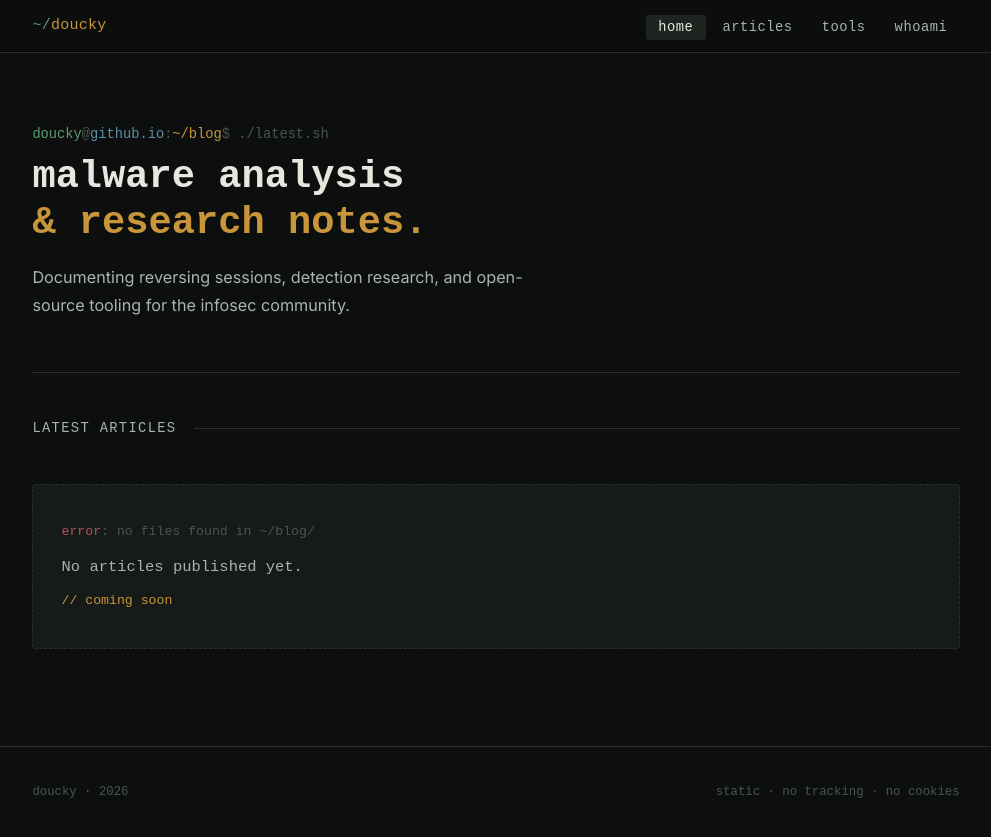
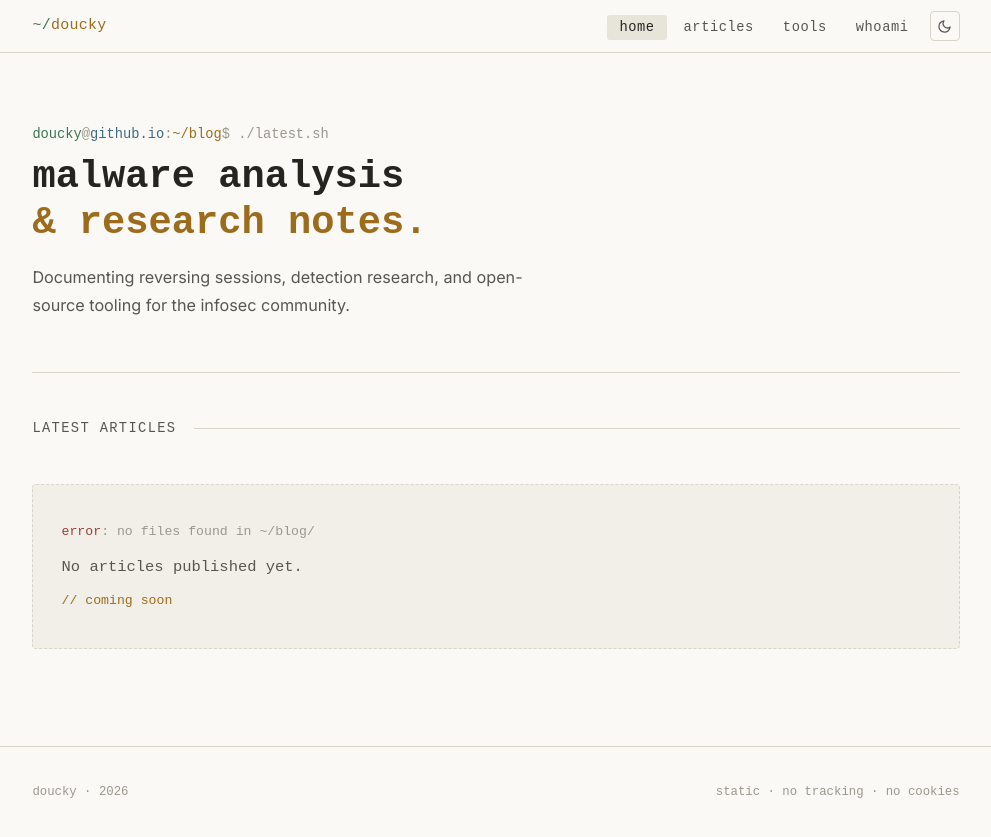
Before and after one commit to doucky/doucky.github.io, a Jekyll site: the page built from index.html, in a window 1280 px wide. Shown: the top 837 px of the page, without its empty margins (144-1135 px from the left). Built offline with Jekyll 4.4.1, drawn with Linux system fonts in a browser that asks for light colours; some web fonts are replaced.

Commit message:
added light theme

```diff
--- a/_includes/head.html
+++ b/_includes/head.html
@@ -3,9 +3,9 @@
 <meta name="description" content="{% if page.excerpt %}{{ page.excerpt | strip_html | strip_newlines | truncate: 160 }}{% else %}{{ site.description }}{% endif %}" />
 <title>{% if page.title and page.title != "home" %}{{ page.title }} — {% endif %}doucky · malware analysis &amp; research</title>
 
-<link rel="stylesheet" href="/css/style.css" />
-<link rel="stylesheet" href="/css/article.css" />
-<link rel="stylesheet" href="/css/syntax.css" />
+<link rel="stylesheet" href="/css/style.css?v={{ site.time | date: '%s' }}" />
+<link rel="stylesheet" href="/css/article.css?v={{ site.time | date: '%s' }}" />
+<link rel="stylesheet" href="/css/syntax.css?v={{ site.time | date: '%s' }}" />
 <link rel="icon" href="/img/favicon.svg" type="image/svg+xml" />
 
 {% seo %}
--- a/_includes/nav.html
+++ b/_includes/nav.html
@@ -3,11 +3,25 @@
     <a class="nav-logo" href="/">
       <span class="prompt">~/</span>doucky
     </a>
+    <div class="nav-right">
       <ul class="nav-links">
         <li><a href="/"         {% if page.url == '/' %}class="active"{% endif %}>home</a></li>
         <li><a href="/articles/" {% if page.url contains '/articles' %}class="active"{% endif %}>articles</a></li>
         <li><a href="/tools/"    {% if page.url contains '/tools' %}class="active"{% endif %}>tools</a></li>
         <li><a href="/whoami/"   {% if page.url contains '/whoami' %}class="active"{% endif %}>whoami</a></li>
       </ul>
+      <button type="button" class="theme-switch" id="theme-switch"
+              aria-label="Basculer le thème clair / sombre" title="Basculer le thème">
+        <svg class="icon-sun" width="15" height="15" viewBox="0 0 24 24" fill="none" stroke="currentColor"
+             stroke-width="2" stroke-linecap="round" stroke-linejoin="round" aria-hidden="true">
+          <circle cx="12" cy="12" r="4"></circle>
+          <path d="M12 2v2M12 20v2M4.93 4.93l1.41 1.41M17.66 17.66l1.41 1.41M2 12h2M20 12h2M6.34 17.66l-1.41 1.41M19.07 4.93l-1.41 1.41"></path>
+        </svg>
+        <svg class="icon-moon" width="15" height="15" viewBox="0 0 24 24" fill="none" stroke="currentColor"
+             stroke-width="2" stroke-linecap="round" stroke-linejoin="round" aria-hidden="true">
+          <path d="M21 12.79A9 9 0 1 1 11.21 3 7 7 0 0 0 21 12.79z"></path>
+        </svg>
+      </button>
+    </div>
   </div>
 </nav>
--- a/_layouts/default.html
+++ b/_layouts/default.html
@@ -1,6 +1,18 @@
 <!DOCTYPE html>
 <html lang="en">
 <head>
+  <script>
+    // Applique le thème avant le rendu pour éviter tout flash
+    (function () {
+      try {
+        var t = localStorage.getItem('theme');
+        if (!t) {
+          t = window.matchMedia('(prefers-color-scheme: light)').matches ? 'light' : 'dark';
+        }
+        if (t === 'light') document.documentElement.setAttribute('data-theme', 'light');
+      } catch (e) {}
+    })();
+  </script>
   {% include head.html %}
   <style>
     @keyframes blink { 0%,100%{opacity:1} 50%{opacity:0} }
@@ -14,6 +26,7 @@
   {{ content }}
 
   {% include footer.html %}
+  <script src="/js/theme-toggle.js?v={{ site.time | date: '%s' }}" defer></script>
   {% if page.page_js %}<script src="/js/{{ page.page_js }}.js" defer></script>{% endif %}
 
 </body>
--- a/_layouts/post.html
+++ b/_layouts/post.html
@@ -27,13 +27,9 @@ layout: default
     {% endif %}
   </header>
 
-  <hr class="article-divider" />
-
   <div class="article-content">
     {{ content }}
   </div>
-
-  <hr class="article-divider" />
 
   <nav class="post-nav">
     {% if page.next %}
--- a/css/style.css
+++ b/css/style.css
@@ -51,11 +51,40 @@
   --pink:      #b06a93;
   --orange:    #c4774a;
 
+  --nav-bg:    rgba(13, 15, 14, 0.92);
+
   --font-mono: 'JetBrains Mono', 'Fira Code', monospace;
   --font-body: 'Inter', system-ui, sans-serif;
 
   --max-w: 980px;
   --gap:   2.5rem;
+}
+
+/* ─── Light theme overrides ─────────────────────────────── */
+:root[data-theme="light"] {
+  --bg:        #faf9f5;
+  --surface:   #f1efe8;
+  --surface2:  #e7e4da;
+  --border:    #d8d4c7;
+  --text:      #26241f;
+  --text-dim:  #585650;
+  --text-faint:#9a988e;
+  --amber:     #9c6c1c;
+  --green:     #3a7650;
+  --red:       #9a3f3f;
+  --blue:      #3c6c86;
+  --purple:    #66509a;
+  --teal:      #2c7c72;
+  --pink:      #9a4870;
+  --orange:    #a4562a;
+
+  --nav-bg:    rgba(250, 249, 245, 0.92);
+}
+
+/* Smooth transition when switching themes */
+body, nav, .highlight, pre, code, a, .tag,
+[class*="card"], [class*="surface"] {
+  transition: background-color 0.25s ease, border-color 0.25s ease, color 0.25s ease;
 }
 
 /* ─── Reset ─────────────────────────────────────────────── */
@@ -101,7 +130,7 @@ nav {
   position: sticky;
   top: 0;
   z-index: 100;
-  background: rgba(13, 15, 14, 0.92);
+  background: var(--nav-bg);
   backdrop-filter: blur(8px);
 }
 
@@ -126,11 +155,47 @@ nav {
 .nav-logo .prompt { color: var(--green); }
 .nav-logo .at     { color: var(--text-dim); }
 
+.nav-right {
+  display: flex;
+  align-items: center;
+  gap: 0.5rem;
+}
+
 .nav-links {
   display: flex;
   gap: 0.25rem;
   list-style: none;
 }
+
+/* ─── Theme toggle ───────────────────────────────────────── */
+.theme-switch {
+  display: flex;
+  align-items: center;
+  justify-content: center;
+  width: 30px;
+  height: 30px;
+  padding: 0;
+  background: transparent;
+  border: 1px solid var(--border);
+  border-radius: 4px;
+  color: var(--text-dim);
+  cursor: pointer;
+  transition: color 0.15s, background 0.15s, border-color 0.15s;
+}
+
+.theme-switch:hover {
+  color: var(--amber);
+  background: var(--surface2);
+  border-color: var(--amber);
+}
+
+.theme-switch svg { width: 15px; height: 15px; }
+
+/* Show sun in dark mode (to switch to light), moon in light mode */
+.theme-switch .icon-sun  { display: block; }
+.theme-switch .icon-moon { display: none; }
+:root[data-theme="light"] .theme-switch .icon-sun  { display: none; }
+:root[data-theme="light"] .theme-switch .icon-moon { display: block; }
 
 .nav-links a {
   font-family: var(--font-mono);
--- a/css/syntax.css
+++ b/css/syntax.css
@@ -1,12 +1,12 @@
 /* ─── Rouge Syntax Highlighting ──────────────────────────────
    Palette matched to the site theme:
-   amber  #c8953a  → keywords, tags
-   green  #5a9e6f  → strings, values
-   blue   #5b8fa8  → functions, names, attributes
-   red    #b05555  → numbers, constants, deleted
-   dim    #8a9490  → operators, punctuation
-   faint  #4a5550  → comments
-   text   #e8e6df  → plain tokens
+   amber  var(--amber)  → keywords, tags
+   green  var(--green)  → strings, values
+   blue   var(--blue)  → functions, names, attributes
+   red    var(--red)  → numbers, constants, deleted
+   dim    var(--text-dim)  → operators, punctuation
+   faint  var(--text-faint)  → comments
+   text   var(--text)  → plain tokens
 ──────────────────────────────────────────────────────────── */
 
 .highlight {
@@ -44,7 +44,7 @@
 .highlight .c1,
 .highlight .cm,
 .highlight .cs,
-.highlight .cp  { color: #4a5550; font-style: italic; }
+.highlight .cp  { color: var(--text-faint); font-style: italic; }
 
 /* Keywords: def, class, if, return, import… */
 .highlight .k,
@@ -53,23 +53,23 @@
 .highlight .kp,
 .highlight .kr,
 .highlight .kt,
-.highlight .kc  { color: #c8953a; }
+.highlight .kc  { color: var(--amber); }
 
 /* Built-ins and special names */
-.highlight .nb  { color: #c8953a; opacity: 0.85; }
+.highlight .nb  { color: var(--amber); opacity: 0.85; }
 
 /* Function / method names */
 .highlight .nf,
-.highlight .nx  { color: #5b8fa8; }
+.highlight .nx  { color: var(--blue); }
 
 /* Class names */
-.highlight .nc  { color: #5b8fa8; font-style: italic; }
+.highlight .nc  { color: var(--blue); font-style: italic; }
 
 /* Variable / attribute names */
 .highlight .n,
 .highlight .na,
 .highlight .nv,
-.highlight .nt  { color: #e8e6df; }
+.highlight .nt  { color: var(--text); }
 
 /* Strings */
 .highlight .s,
@@ -83,7 +83,7 @@
 .highlight .si,
 .highlight .sx,
 .highlight .sr,
-.highlight .ss  { color: #5a9e6f; }
+.highlight .ss  { color: var(--green); }
 
 /* Numbers & literals */
 .highlight .m,
@@ -92,35 +92,35 @@
 .highlight .mi,
 .highlight .mo,
 .highlight .il,
-.highlight .mb  { color: #b05555; }
+.highlight .mb  { color: var(--red); }
 
 /* Booleans / constants */
 .highlight .bp,
-.highlight .no  { color: #b05555; }
+.highlight .no  { color: var(--red); }
 
 /* Operators */
 .highlight .o,
-.highlight .ow  { color: #8a9490; }
+.highlight .ow  { color: var(--text-dim); }
 
 /* Punctuation */
-.highlight .p   { color: #8a9490; }
+.highlight .p   { color: var(--text-dim); }
 
 /* Decorator / annotation */
-.highlight .nd  { color: #c8953a; opacity: 0.75; }
+.highlight .nd  { color: var(--amber); opacity: 0.75; }
 
 /* Namespace / module */
-.highlight .nn  { color: #5b8fa8; }
+.highlight .nn  { color: var(--blue); }
 
 /* Heredoc / multiline */
-.highlight .nl  { color: #5b8fa8; }
+.highlight .nl  { color: var(--blue); }
 
 /* Errors */
-.highlight .err { color: #b05555; background: rgba(176,85,85,0.15); }
+.highlight .err { color: var(--red); background: rgba(176,85,85,0.15); }
 
 /* Diff: inserted / deleted */
-.highlight .gi  { color: #5a9e6f; background: rgba(90,158,111,0.1); }
-.highlight .gd  { color: #b05555; background: rgba(176,85,85,0.1); }
+.highlight .gi  { color: var(--green); background: rgba(90,158,111,0.1); }
+.highlight .gd  { color: var(--red); background: rgba(176,85,85,0.1); }
 
 /* Generic: prompt, output */
-.highlight .gp  { color: #4a5550; user-select: none; }
-.highlight .go  { color: #8a9490; }
+.highlight .gp  { color: var(--text-faint); user-select: none; }
+.highlight .go  { color: var(--text-dim); }
--- /dev/null
+++ b/js/theme-toggle.js
@@ -0,0 +1,33 @@
+// Theme toggle: switch between dark and light, persist choice in localStorage.
+(function () {
+  var root = document.documentElement;
+
+  function currentTheme() {
+    return root.getAttribute('data-theme') === 'light' ? 'light' : 'dark';
+  }
+
+  function applyTheme(theme) {
+    if (theme === 'light') {
+      root.setAttribute('data-theme', 'light');
+    } else {
+      root.removeAttribute('data-theme');
+    }
+    try { localStorage.setItem('theme', theme); } catch (e) {}
+  }
+
+  var btn = document.getElementById('theme-switch');
+  if (btn) {
+    btn.addEventListener('click', function () {
+      applyTheme(currentTheme() === 'light' ? 'dark' : 'light');
+    });
+  }
+
+  // Follow the OS theme as long as the user hasn't set a preference manually.
+  try {
+    window.matchMedia('(prefers-color-scheme: light)').addEventListener('change', function (e) {
+      if (!localStorage.getItem('theme')) {
+        applyTheme(e.matches ? 'light' : 'dark');
+      }
+    });
+  } catch (e) {}
+})();
```
Lines whose indentation alone changed are shown as unchanged.
